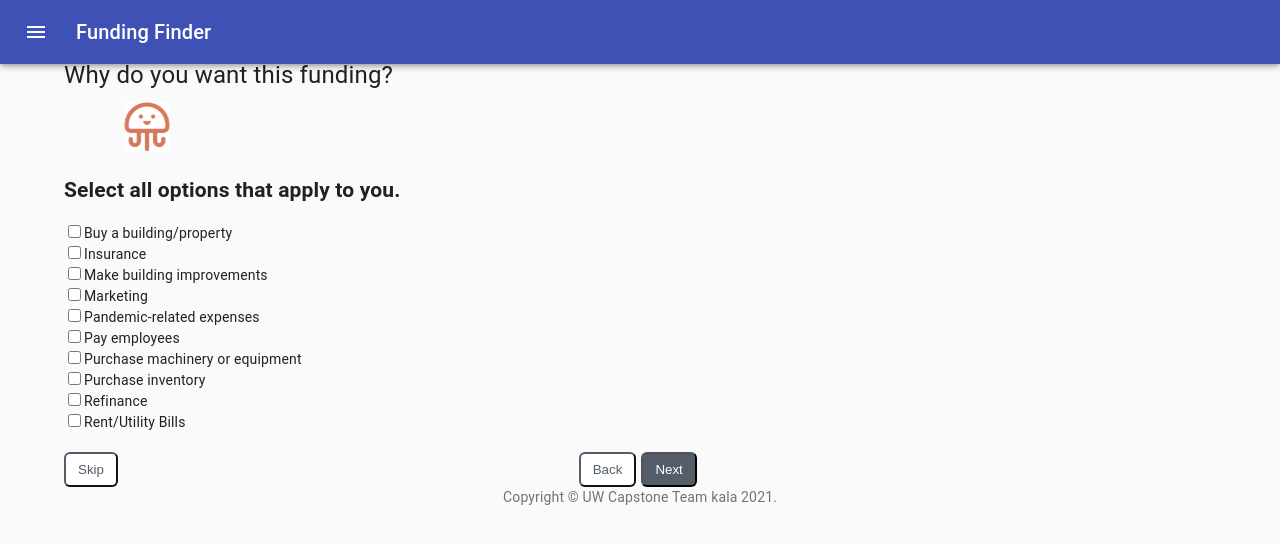
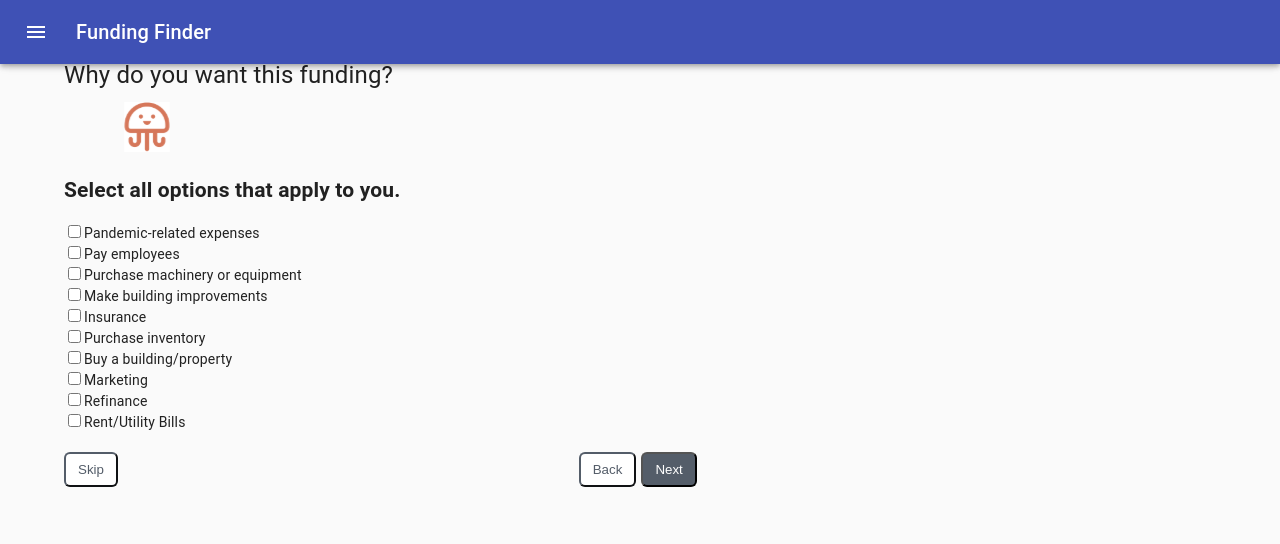
Before and after one commit to laurenng/Kala-Resilient-Small-Business, a React (Create React App) app in the folder kala-app/: page /form in a window 1280 px wide. Both pictures are taken after a click on the button "Begin Form". Shown: the top 544 px of the page. Built offline with nearby package versions, Linux system fonts and the light colour scheme.

Commit message:
added redux to question 1

```diff
--- a/kala-app/src/App.tsx
+++ b/kala-app/src/App.tsx
@@ -62,7 +62,7 @@ class App extends React.Component<any> {
       </Router>
 
       {/* Copyright footer */}
-      {this.Copyright()}
+      {/* {this.Copyright()} */}
 
       </div>
     );
--- a/kala-app/src/funding_form/Question1.tsx
+++ b/kala-app/src/funding_form/Question1.tsx
@@ -1,35 +1,72 @@
 import React from 'react';
+import { connect } from 'react-redux';
+import { updateFilters } from '../redux-data/actions';
+import AppState, {Filters} from '../redux-data/types';
 import './fundingForm.css';
 import kala from './kala_orange_solid 3.svg';
 
-export default class Question1 extends React.Component<any, any> {
+interface state {
+    property: boolean,
+    insurance: boolean,
+    improveBuild: boolean,
+    marketing: boolean,
+    covid: boolean,
+    employees: boolean,
+    equipment: boolean,
+    inventory: boolean,
+    refinance: boolean,
+    rent: boolean
+}
 
-    q1Options = ["Buy a building/property", "Insurance", "Make building improvements", "Marketing", "Pandemic-related expenses",
-    "Pay employees", "Purchase machinery or equipment", "Purchase inventory", "Refinance", "Rent/Utility Bills"];
+interface props {
+    currentFilter: Filters,
+    updateFilters: (newFilters: Filters) => void,
+}
 
-    // question is stored in state
-    // questionNumber: {question: string, questionAnswer: string[]}
-    // handlers should follow same format, just change checked with selected, etc.
-    handleQ1 = (event: { target: any; }) => {
-        const answerInputs = document.querySelectorAll(".answer") as NodeListOf<HTMLInputElement>;;
-        // console.log(answerInputs);
-        const answerSubmitted: string[] = [];
-        answerInputs.forEach(answer => {
-          if (answer.checked === true) {
-            answerSubmitted.push(answer.value);
-          }
-        });
-        // console.log(answerSubmitted);
+class Question1 extends React.Component<props, state> {
+    constructor(props:any) {
+        super(props);
+        this.state = {
+            covid: false,
+            employees: false,
+            equipment: false,
+            improveBuild: false,
+            insurance: false,
+            inventory: false,
+            marketing: false,
+            property: false,
+            refinance: false,
+            rent: false
+        }
+    }
 
-        this.setState({currQuestionNumber: this.state.currQuestionNumber + 1});
-        this.setState({question1ans: answerSubmitted});
-        console.log(this.state);
-      }
+    // later, add reach to redux to get user's previous data
+    componentDidMount() {
+        // props has the values needed to be added to current page (ie: if it's toggled on already)
+        console.log(this.props.currentFilter);
+        console.log("question unooo")
+    }
+
+    // add states to redux here when component is disappearing.
+    componentWillUnmount() {
+        let changes = this.props.currentFilter;
+        changes.reason.value = this.state;
+        console.log(changes);
+        updateFilters(changes);
+
+    }
 
     // adding redux here to change filters properties
-    handleChange = (event: React.ChangeEvent<HTMLInputElement>) =>{
-        console.log("will be handling change here");
-        console.log(event.target.value);
+    private handleChange = (event: React.ChangeEvent<HTMLInputElement>) =>{
+        let changingLabel = event.target.value;
+
+        // typescript sucks and doesn't let me do the line below without the ts-ignore....
+        // @ts-ignore
+        let pastValue = this.state[changingLabel]
+
+        this.setState({
+            [changingLabel]: !pastValue
+        } as any);
     }
 
     render() {
@@ -39,13 +76,69 @@ export default class Question1 extends React.Component<any, any> {
                   <img src={kala} alt="Kala the squid"/>
                   <h2>Select all options that apply to you.</h2>
                   {this.q1Options.map(answer => (
-                      <div key={answer} onChange={this.handleChange}>
-                          <input className="answer" type="checkbox" id={answer} value={answer} key={answer}></input>
-                          <label htmlFor={answer}>{answer}</label>
+                      <div key={answer.label} onChange={this.handleChange}>
+                          <input className="answer" type="checkbox" id={answer.label} value={answer.label} key={answer.label}></input>
+                          <label htmlFor={answer.value}>{answer.value}</label>
                       </div>
                   ))}
-                  <br></br>
                 </div>
         )
     }
+
+    private q1Options = [
+        {
+            label: "covid",
+            value: "Pandemic-related expenses"
+        },
+        {
+            label: "employees",
+            value: "Pay employees"
+        },
+        {
+            label: "equipment",
+            value: "Purchase machinery or equipment"
+        },
+        {
+            label: "improveBuild",
+            value: "Make building improvements"
+        },
+        {
+            label: "insurance",
+            value: "Insurance"
+        },
+        {
+            label: "inventory",
+            value: "Purchase inventory"
+        },
+        {
+            label: "property",
+            value: "Buy a building/property"
+        },
+
+        {
+            label: "marketing",
+            value: "Marketing"
+        },
+        {
+            label: "refinance",
+            value: "Refinance"
+        },
+        {
+            label: "rent",
+            value: "Rent/Utility Bills"
+        }];
 }
+
+function mapStateToProps(state: AppState) {
+    return {
+        currentFilter: state.currentFilter
+    }
+}
+
+function mapDispatchToProps(dispatch: any)  {
+    return {
+        updateFilters: (  newFilters: Filters ) => dispatch(updateFilters(newFilters))
+    }
+}
+
+export default connect(mapStateToProps, mapDispatchToProps)(Question1);
--- a/kala-app/src/funding_form/Question3.tsx
+++ b/kala-app/src/funding_form/Question3.tsx
@@ -3,18 +3,6 @@ import './fundingForm.css';
 import kala from './kala_orange_solid 3.svg';
 
 export default class Question3 extends React.Component<any, any> {
-
-    handleQ3 = (event: { target: any; }) => {
-        const answerSelected = document.getElementById("bizType") as HTMLSelectElement;
-        // console.log(answerInputs);
-        const answerSubmitted = answerSelected.value;
-        // console.log(answerSubmitted);
-
-        this.setState({currQuestionNumber: this.state.currQuestionNumber + 1});
-        this.setState({question3ans: answerSubmitted});
-        console.log(this.state);
-        document.getElementById("submitBtn")?.classList.remove("hidden");
-    }
 
     q3Options = ["Sole proprietorship", "LLC", "Corporation", "Nonprofit", "Other"];
 
@@ -35,7 +23,6 @@ export default class Question3 extends React.Component<any, any> {
                     <option value={answer} key={answer}>{answer}</option>
                 ))}
                 </select>
-                <br></br>
             </div>
         )
     }
--- a/kala-app/src/redux-data/actions.tsx
+++ b/kala-app/src/redux-data/actions.tsx
@@ -1,5 +1,5 @@
 // Actions and their types
-import { Fund, TA, changedFilter} from "./types";
+import { Fund, TA, changedFilter, Filters} from "./types";
 // import PostPage from "../components/postPage";
 
 export enum actionIdentifier {
@@ -13,7 +13,7 @@ export enum actionIdentifier {
 
 export interface updateFiltersAction {
   type: actionIdentifier,
-  payload: changedFilter
+  payload: Filters
 }
 
   export interface updateFundObjectAction {
@@ -43,7 +43,7 @@ export function updateTA(TA: TA) : updateTAObjectAction {
   }
 };
 
-export function updateFilters(filter: changedFilter) : updateFiltersAction {
+export function updateFilters(filter: Filters) : updateFiltersAction {
   return {
     type: actionIdentifier.UPDATEFILTERS,
     payload: filter
--- a/kala-app/src/redux-data/reducer.tsx
+++ b/kala-app/src/redux-data/reducer.tsx
@@ -38,7 +38,7 @@ function reducer(state: AppState | undefined, action: actions) : AppState {
             let addAction = action as updateFiltersAction; //  treat the `action` object as a JoinObject
 
             const newState = JSON.parse(JSON.stringify(state));
-            newState.currentFilters[addAction.payload.group].value[addAction.payload.filter].value = addAction.payload.value;
+            newState.currentFilters = addAction.payload;
             return newState;
         }
         default:
--- a/kala-app/src/redux-data/types.tsx
+++ b/kala-app/src/redux-data/types.tsx
@@ -5,27 +5,28 @@ export interface AppState {
     currentFilter: Filters;
 }
 
-export const ageFilters : Filters = {
-    underTwelve: {value: false, label: "<12"},
-    twelveToSeventeen: {value: false, label: "12 - 17"},
-    eighteenToTwentyfour: {value: false, label: "18 - 24"},
-    twentyfiveToThirtyfour: {value: false, label: "25 - 34"},
-    thirtyfiveToFortyfour: {value: false, label: "35 - 44"},
-    fortyfiveToFiftyfour: {value: false, label: "45 - 54"},
-    fiftyfiveToSixtyfour: {value: false, label: "55 - 64"},
-    sixtyfiveToSeventyfour: {value: false, label: "65 - 74"},
-    seventyfiveOrOlder: {value: false, label: "75+"}
+export const reasonFilter  = {
+    property: false, //{value: false, label: "Buy a building/property"},
+    insurance: false, //{value: false, label: "Insurance"},
+    improveBuild: false, //{value: false, label: "Make building improvements"},
+    marketing: false, //{value: false, label: "Marketing"},
+    covid: false, //{value: false, label: "Pandemic-related expenses"},
+    employees: false, //{value: false, label: "Pay employees"},
+    equipment: false, //{value: false, label: "Purchase machinery or equipment"},
+    inventory: false, //{value: false, label: "Purchase inventory"},
+    refinance: false, //{value: false, label: "Refinance"},
+    rent: false, //{value: false, label: "Rent/Utility Bills"}
 }
 
-export const genderFilter : Filters = {
-    male: {value: false, label: "male"},
-    female: {value: false, label: "female"},
-    nb: {value: false, label: "nonbinary"},
+export const genderFilter  = {
+    male: false, //{value: false, label: "male"},
+    female: false, //{value: false, label: "female"},
+    nb: false, //{value: false, label: "nonbinary"},
 }
 
 export interface changedFilter {
     group: keyof typeof filters;
-    filter: keyof typeof ageFilters;
+    filter: keyof typeof reasonFilter;
     value: boolean;
 }
 
@@ -33,8 +34,8 @@ export interface Filters {
     [key: string]: {value: any, label: string}
 }
 
-export const filters : Filters = {
-    age: {value: ageFilters, label: "age"},
+export const filters  = {
+    reason: {value: reasonFilter, label: "reason"},
     gender: {value: genderFilter, label: "gender"}
 }
 
```
Also changed, not shown: kala-app/src/funding_form/Question2.tsx (+0 -19 lines), kala-app/src/funding_form/fundingForm.tsx (+4 -5 lines), 1 other file (tests, documents, lock files or other folders).
